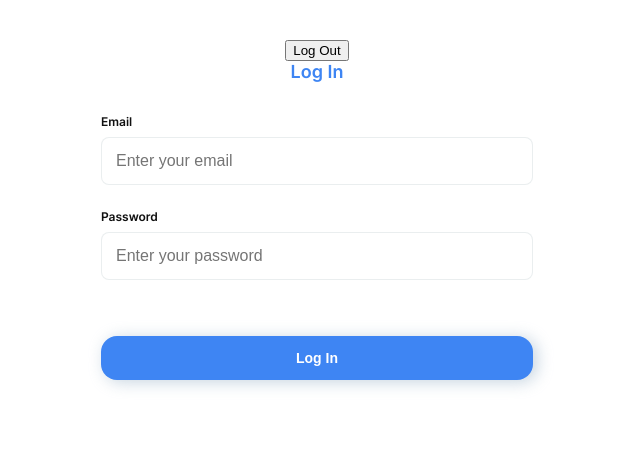
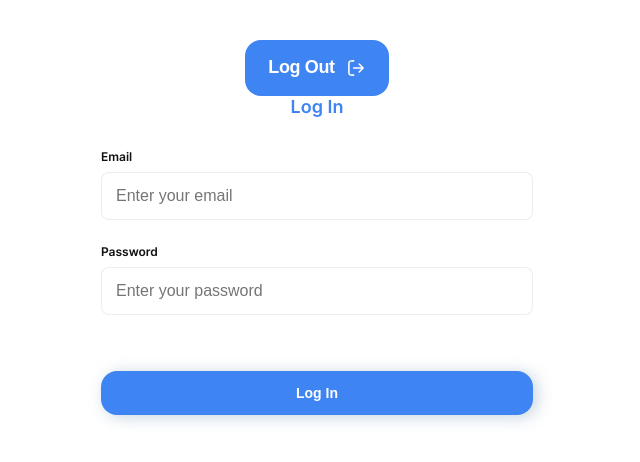
Before and after one commit to GoitStudentsWorks/react_node_fs_59_Ali-sia, a React (Create React App) app: page /goose-track-team-4/login in a window 1280 px wide. Shown: the top 462 px of the page, without its empty margins (323-963 px from the left). Built offline with nearby package versions, Linux system fonts and the light colour scheme.

Commit message:
Added logoutBtn

```diff
--- a/src/components/Header/Header.jsx
+++ b/src/components/Header/Header.jsx
@@ -7,7 +7,8 @@ import UserInfo from "components/UserInfo/UserInfo";
 import { HeaderStyled, ButtonStyled, PageName, BurgerSVGStyled, UserMenu } from './Header.styled';
 
 const handleClick = ({currentTarget}) => {
-    document.querySelector("#sideBar").style.display = "block";
+    currentTarget.disabled = true;
+    document.querySelector("#sideBar").style.display = "flex";
     currentTarget.blur();
 }
 
@@ -16,7 +17,11 @@ const Header = () => {
 
     return (
         <HeaderStyled>
-            <ButtonStyled onClick={handleClick}>
+            <ButtonStyled
+                type="button"
+                onClick={handleClick}
+                id="burgerBtn"
+            >
                 <BurgerSVGStyled />
             </ButtonStyled>
             <PageName>
--- a/src/components/Header/Header.styled.jsx
+++ b/src/components/Header/Header.styled.jsx
@@ -45,7 +45,7 @@ export const ButtonStyled = styled.button`
 
     &:hover,
     &:focus {
-        box-shadow: 0 0 4px ${props => props.theme.colors.textHeaderTheme};
+        box-shadow: ${props => props.theme.shadows.loginBtn};
         border-radius: 50%;
     };
 
--- a/src/components/LogoutBtn/LogoutBtn.jsx
+++ b/src/components/LogoutBtn/LogoutBtn.jsx
@@ -3,11 +3,13 @@ import { useDispatch } from 'react-redux';
 import { logOut } from '../../redux/auth/auth.operations';
 // import { useHistory } from 'react-router-dom';
 
+import { ButtonStyled, LogoutSVGStyled } from './LogoutBtn.styled';
+
 export const LogoutBtn = () => {
   const dispatch = useDispatch();
   // const history = useHistory();
 
-  const handleLogOut = async () => {
+  const handleLogOut = async (e) => {
     try {
       await dispatch(logOut()).unwrap();
       console.log('Logout successful');
@@ -15,12 +17,15 @@ export const LogoutBtn = () => {
     } catch (error) {
       console.error('Logout error:', error.message);
     }
+
+    e.currentTarget.blur();
   };
 
   return (
-    <button type="submit" onClick={handleLogOut}>
+    <ButtonStyled type="submit" onClick={handleLogOut}>
       Log Out
-    </button>
+      <LogoutSVGStyled />
+    </ButtonStyled>
   );
 };
 
--- a/src/components/LogoutBtn/LogoutBtn.styled.jsx
+++ b/src/components/LogoutBtn/LogoutBtn.styled.jsx
@@ -0,0 +1,51 @@
+import styled from "styled-components";
+
+import { greaterThan } from "helpers/breakpoints.styled";
+
+import {ReactComponent as LogoutSVG} from './logout.svg';
+
+export const ButtonStyled = styled.button`
+    cursor: pointer;
+    display: flex;
+    align-items: center;
+
+    border: 0;
+    border-radius: 16px;
+
+    padding: 14px 28px;
+
+    background: ${({theme}) => theme.colors.btnLogout};
+
+    font-weight: ${props => props.theme.fontWeights.semibold};
+    font-size: ${props => props.theme.fontSizes.s};
+    line-height: 1.29;
+    letter-spacing: -0.02em;
+    color: ${({theme}) => theme.colors.white};
+
+    &:hover,
+    &:focus {
+        box-shadow: ${props => props.theme.shadows.loginBtn};
+    };
+
+    ${props => greaterThan("tablet", `
+        padding: 16px 23px;
+
+        font-size: ${props.theme.fontSizes.l};
+        line-height: 1.33;
+    `)};
+`
+
+export const LogoutSVGStyled = styled(LogoutSVG)`
+    display: block;
+    width: 18px;
+    height: 18px;
+
+    margin-left: 6px;
+
+    ${() => greaterThan("tablet", `
+        width: 20px;
+        height: 20px;
+
+        margin-left: 11px;
+    `)};
+`
--- a/src/components/SideBar/SideBar.jsx
+++ b/src/components/SideBar/SideBar.jsx
@@ -1,3 +1,5 @@
+import { LogoutBtn } from "components/LogoutBtn/LogoutBtn";
+
 import {
     SideBarStyled,
     LogoBarStyled,
@@ -9,6 +11,7 @@ import {
 } from "./SideBar.styled";
 
 const handleClick = ({currentTarget}) => {
+    document.querySelector("#burgerBtn").disabled = false;
     document.querySelector("#sideBar").style.display = "none";
     currentTarget.blur();
 }
@@ -25,6 +28,7 @@ const Sidebar = () => {
                     <CloseSVGStyled />
                 </ButtonStyled>
             </LogoBarStyled>
+            <LogoutBtn />
         </SideBarStyled>
     );
 };
--- a/src/components/SideBar/SideBar.styled.jsx
+++ b/src/components/SideBar/SideBar.styled.jsx
@@ -12,8 +12,19 @@ import {ReactComponent as CloseSVG} from './close.svg';
 
 export const SideBarStyled = styled.aside`
     display: none;
-    position: absolute;
+    flex-direction: column;
+    justify-content: space-between;
+    align-items: start;
+
+    position: fixed;
+    top: 0;
+    left: 0;
     z-index: 999;
+
+    padding-top: 24px;
+    padding-left: 20px;
+    padding-right: 20px;
+    padding-bottom: 24px;
 
     width: 225px;
     height: 100vh;
@@ -22,11 +33,21 @@ export const SideBarStyled = styled.aside`
 
     ${() => greaterThan("tablet", `
         width: 289px;
+
+        padding-left: 32px;
+        padding-right: 32px;
     `)};
 
     ${() => greaterThan("laptop", `
-        display: block;
+        display: flex;
+
         position: static;
+
+        padding-top: 32px;
+        padding-left: 24px;
+        padding-right: 24px;
+
+        min-heigth: 100%;
     `)};
 `;
 
@@ -36,22 +57,15 @@ export const LogoBarStyled = styled.div`
     justify-content: space-between;
     align-items: center;
 
-    padding-top: 24px;
-    padding-left: 20px;
-    padding-right: 20px;
     padding-bottom: 64px;
 
     ${() => greaterThan("tablet", `
-        padding-left: 32px;
-        padding-right: 32px;
         padding-bottom: 50px;
     `)};
 
     ${() => greaterThan("laptop", `
-        padding-top: 32px;
-        padding-left: 24px;
-        padding-right: 64px;
         padding-bottom: 32px;
+        display: block;
     `)};
 `;
 
@@ -123,13 +137,13 @@ export const AppNameStyled = styled.p`
 export const ButtonStyled = styled.button`
     background-color: transparent;
     border: 0;
-    padding: 4px;
+    padding: 0px;
 
     cursor: pointer;
 
     &:hover,
     &:focus {
-        box-shadow: 0 0 4px ${props => props.theme.colors.textHeaderTheme};
+        box-shadow: ${props => props.theme.shadows.loginBtn};
         border-radius: 50%;
     };
 
--- a/src/components/ThemeToggle/ThemeToggle.jsx
+++ b/src/components/ThemeToggle/ThemeToggle.jsx
@@ -10,7 +10,7 @@ const ThemeToggle = () => {
     const currentTheme = useSelector(selectTheme);
 
     return (
-        <ButtonStyled onClick={(event) => {
+        <ButtonStyled type="button" onClick={(event) => {
             dispatch(toggleTheme());
             event.currentTarget.blur();
         }}>
--- a/src/components/ThemeToggle/ThemeToggle.styled.jsx
+++ b/src/components/ThemeToggle/ThemeToggle.styled.jsx
@@ -14,7 +14,7 @@ export const ButtonStyled = styled.button`
 
     &:hover,
     &:focus {
-        box-shadow: 0 0 4px ${props => props.theme.colors.textHeaderTheme};
+        box-shadow: ${props => props.theme.shadows.loginBtn};
         border-radius: 50%;
     };
 `
--- a/src/components/UserInfo/UserInfo.jsx
+++ b/src/components/UserInfo/UserInfo.jsx
@@ -14,7 +14,7 @@ const UserInfo = () => {
             <UserName>
                 {userName}
             </UserName>
-            <UserMenuButton>
+            <UserMenuButton type="button">
                 {
                     avatar
                         ? <UserMenuButtonAvatar src={avatar} alt={userName + "'s avatar"}></UserMenuButtonAvatar>
--- a/src/components/UserInfo/UserInfo.styled.jsx
+++ b/src/components/UserInfo/UserInfo.styled.jsx
@@ -31,7 +31,7 @@ export const UserMenuButton = styled.button`
 
     &:hover,
     &:focus {
-        box-shadow: 0 0 4px ${props => props.theme.colors.textHeaderTheme};
+        box-shadow: ${props => props.theme.shadows.loginBtn};
     };
 
     ${() => greaterThan("tablet", `
--- a/src/theme.jsx
+++ b/src/theme.jsx
@@ -93,6 +93,7 @@ export const light = {
 
   btnMain: 'rgba(227, 243, 255, 1)',
   btnAccent: 'rgba(202, 232, 255, 1)',
+  btnLogout: "#3E85F3",
 
   btnCloseSideBarTheme: '#343434',
 
@@ -132,6 +133,7 @@ export const dark = {
 
   btnMain: 'rgba(227, 243, 255, 1)',
   btnAccent: 'rgba(202, 232, 255, 1)',
+  btnLogout: "#3E85F3",
 
   btnCloseSideBarTheme: '#FFFFFF',
 
```
Also changed, not shown: src/components/LogoutBtn/logout.svg (added).
